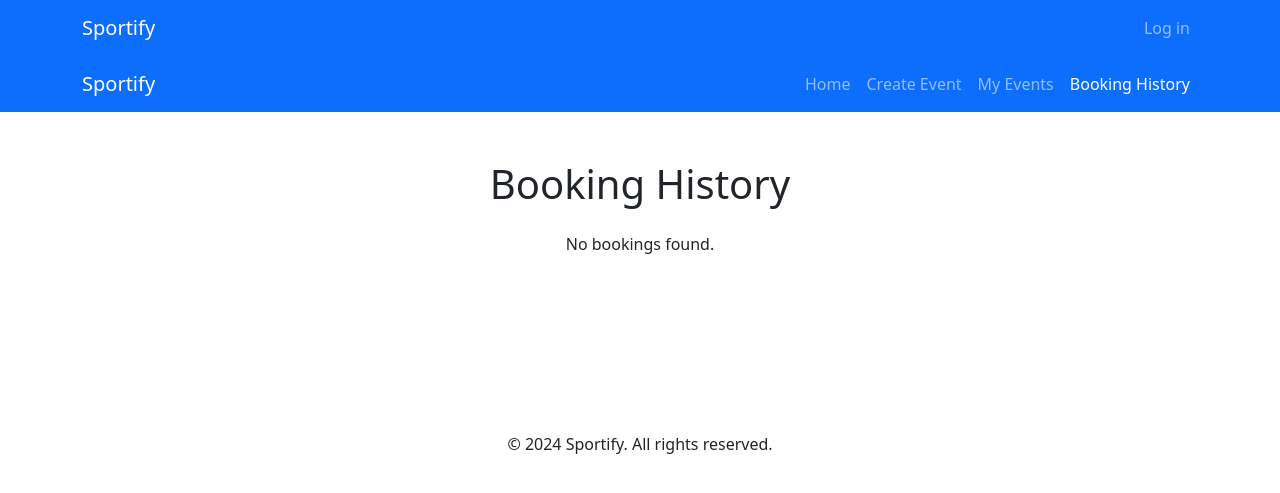
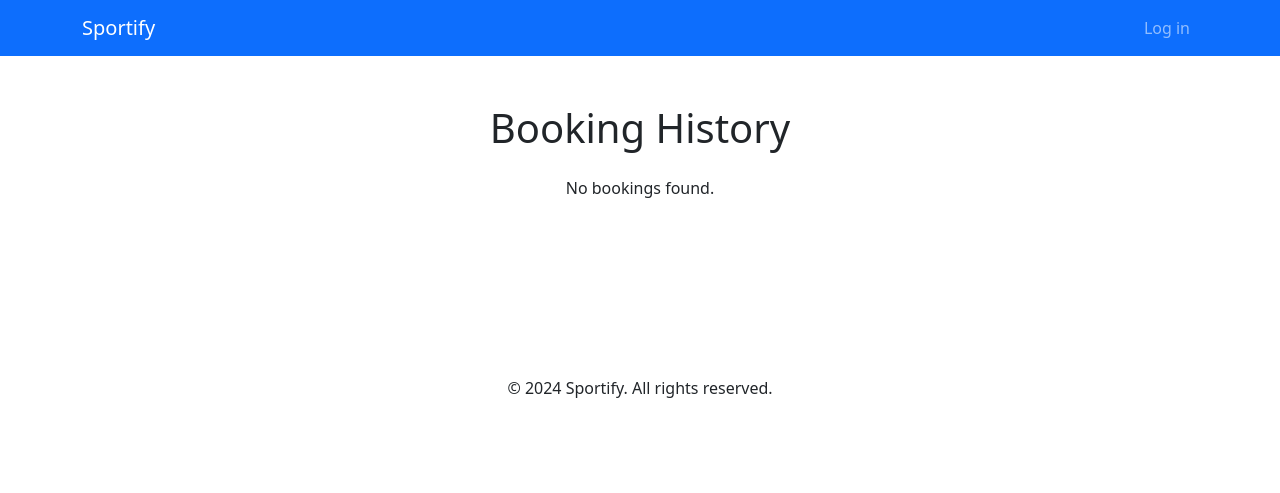
Before and after one commit to justinminlee/IAB207_A3, a Flask app: template website/templates/event/booking-history.html in a window 1280 px wide. Shown: the top 493 px of the page. Run offline with Flask 3, Linux system fonts and the light colour scheme; the template is opened without the code that fills it, so the values that code supplies are empty; some libraries are stand-ins or nearby versions.

Commit message:
FIxed the booking history done

```diff
--- a/website/event.py
+++ b/website/event.py
@@ -177,9 +177,9 @@ def cancel(id):
         flash("You do not have permission to cancel this event.", "error")
     return redirect(url_for('event.show', id=id))
 
-@eventbp.route('/booking-history')
+@eventbp.route('/booking_history')
 @login_required
 def booking_history():
-    bookings = db.session.scalar(db.select(Order).where(Order.user_id == current_user.id)).all()
+    bookings = db.session.query(Order).filter_by(user_id=current_user.id).all()
 
     return render_template('event/booking-history.html', bookings=bookings)
--- a/website/templates/event/booking-history.html
+++ b/website/templates/event/booking-history.html
@@ -1,32 +1,6 @@
 {% extends "base.html" %}
 
 {% block content %}
-<!-- Custom Navigation Bar -->
-<nav class="navbar navbar-expand-lg navbar-dark bg-primary">
-  <div class="container">
-    <a class="navbar-brand" href="#">Sportify</a>
-    <button class="navbar-toggler" type="button" data-bs-toggle="collapse" data-bs-target="#navbarNav" aria-controls="navbarNav" aria-expanded="false" aria-label="Toggle navigation">
-      <span class="navbar-toggler-icon"></span>
-    </button>
-    <div class="collapse navbar-collapse" id="navbarNav">
-      <ul class="navbar-nav ms-auto">
-        <li class="nav-item">
-          <a class="nav-link" href="{{ url_for('main.index') }}">Home</a>
-        </li>
-        <li class="nav-item">
-          <a class="nav-link" href="{{ url_for('event.create') }}">Create Event</a>
-        </li>
-        <li class="nav-item">
-          <a class="nav-link" href="{{ url_for('event.create') }}">My Events</a>
-        </li>
-        <li class="nav-item">
-          <a class="nav-link active" href="{{ url_for('user.booking_history') }}">Booking History</a>
-        </li>
-      </ul>
-    </div>
-  </div>
-</nav>
-
 <!-- Main Content Section -->
 <main class="container my-5">
   <h1 class="text-center mb-4">Booking History</h1>
```
